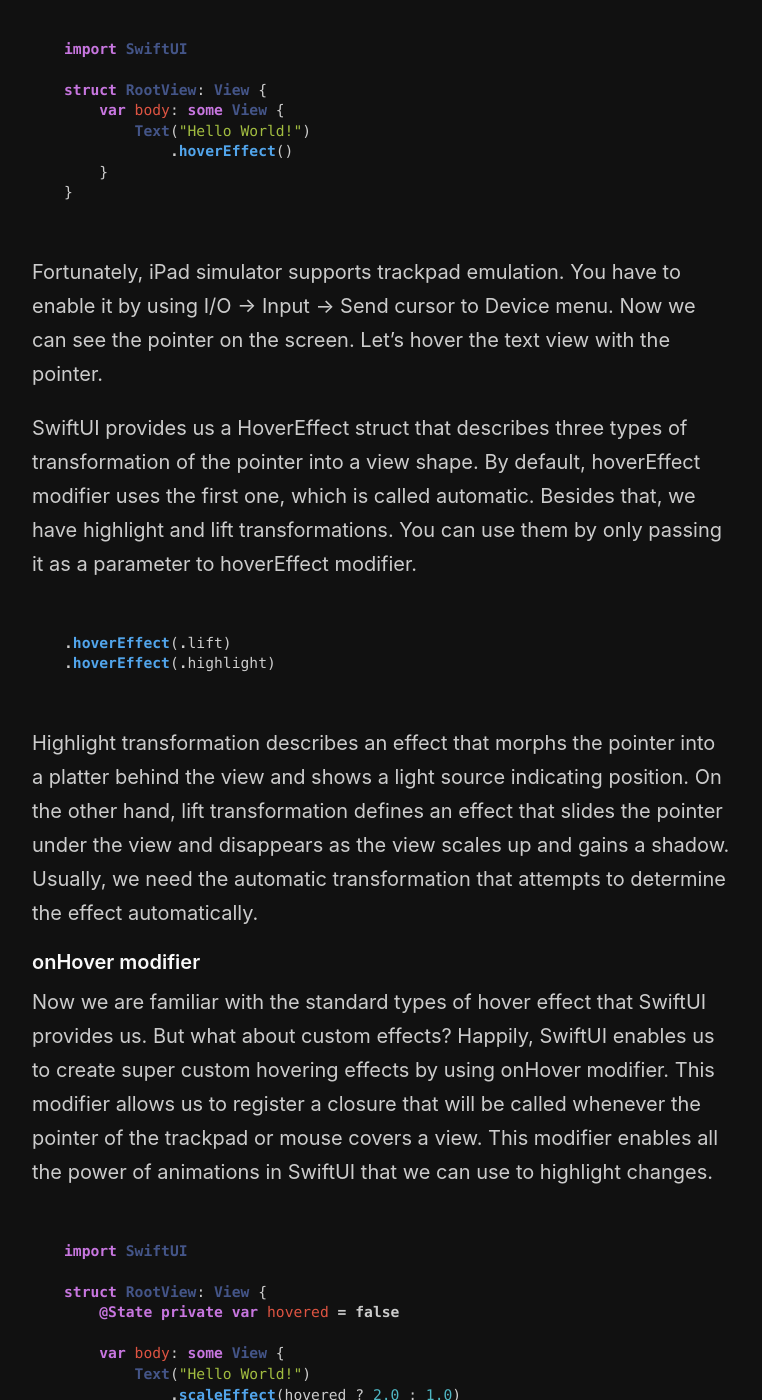
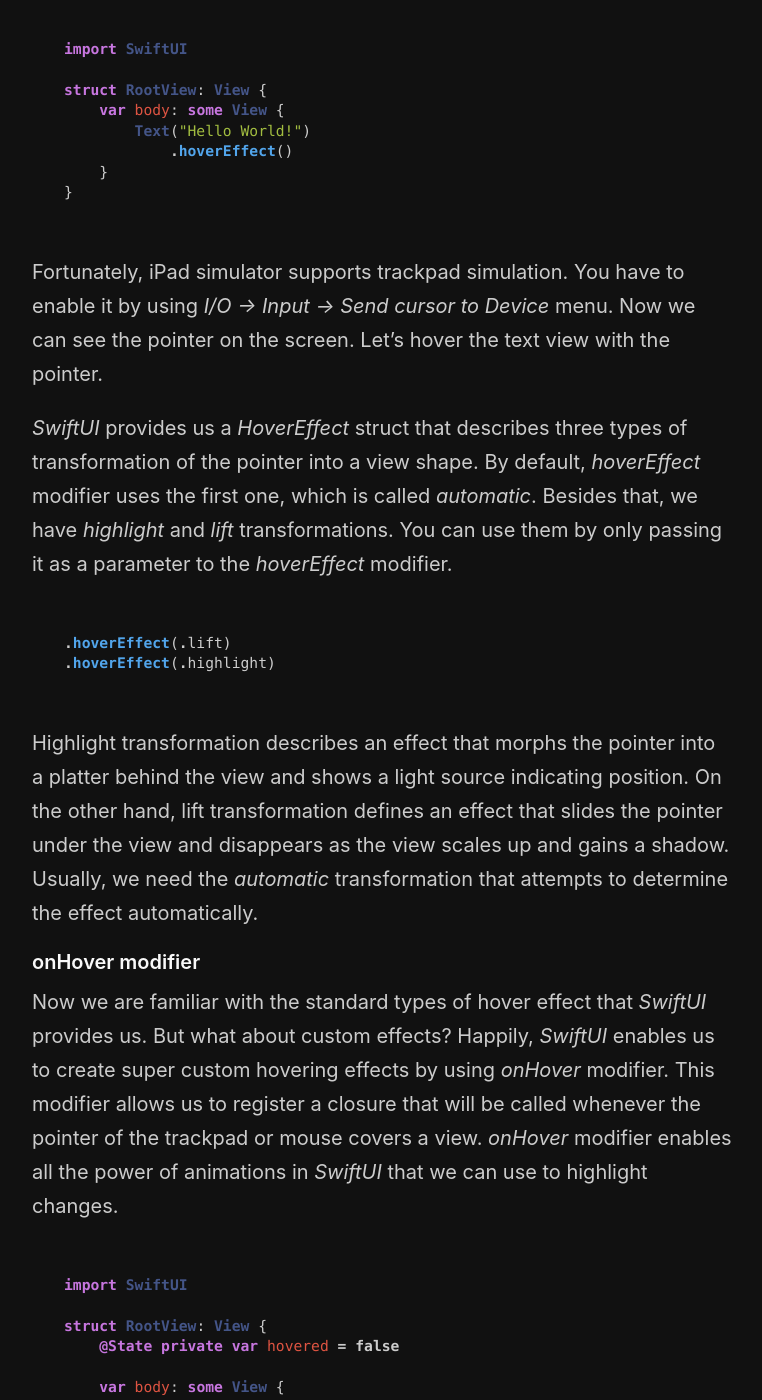
Before and after one commit to mecid/mecid.github.io, a Jekyll site: the page built from _posts/2020-03-25-trackpad-hover-effect-in-swiftui.md, in a window 1280 px wide and 1400 px high, scrolled down 700 px. Shown: the whole window, without its empty margins (258-1020 px from the left). Built offline with Jekyll 4.4.1, drawn with Linux system fonts in a browser that asks for light colours; some of the changed text lies outside the part shown.

Commit message:
Update 2020-03-25-trackpad-hover-effect-in-swiftui.md

````diff
--- a/_posts/2020-03-25-trackpad-hover-effect-in-swiftui.md
+++ b/_posts/2020-03-25-trackpad-hover-effect-in-swiftui.md
@@ -3,10 +3,10 @@
 layout: post
 image: /public/ipad.jpg
 ---
-Last week Apple updated iPad Pro and added trackpad support to iPadOS. We finally have Xcode 11.4, which introduces the onHover and hoverEffect modifiers to help us utilize trackpad and mouse support. This week we will learn how to be a good iOS citizen and add support for the trackpad to our SwiftUI views.
+Last week Apple updated iPad Pro and added trackpad support to iPadOS. We finally have Xcode 11.4, which introduces the *onHover* and *hoverEffect* modifiers to help us utilize trackpad and mouse support in *SwiftUI*. This week we will learn how to be a good iOS citizen and add support for the trackpad to our *SwiftUI* views.
 
 #### hoverEffect modifier
-SwiftUI provides us the hoverEffect modifier that we can attach to any view. This modifier enables the transformation of trackpad or mouse pointer into the hovering view shape. It is tough to explain this transformation and better to see. Let's run the example on an iPad simulator.
+*SwiftUI* provides us the *hoverEffect* modifier that we can attach to any view. This modifier enables the transformation of trackpad or mouse pointer into the hovering view shape. It is tough to explain this transformation and better to see. Let's run the example on an iPad simulator.
 
 ```swift
 import SwiftUI
@@ -19,19 +19,19 @@
 }
 ```
 
-Fortunately, iPad simulator supports trackpad emulation. You have to enable it by using I/O -> Input -> Send cursor to Device menu. Now we can see the pointer on the screen. Let's hover the text view with the pointer.
+Fortunately, iPad simulator supports trackpad simulation. You have to enable it by using *I/O -> Input -> Send cursor to Device* menu. Now we can see the pointer on the screen. Let's hover the text view with the pointer.
 
-SwiftUI provides us a HoverEffect struct that describes three types of transformation of the pointer into a view shape. By default, hoverEffect modifier uses the first one, which is called automatic. Besides that, we have highlight and lift transformations. You can use them by only passing it as a parameter to hoverEffect modifier.
+*SwiftUI* provides us a *HoverEffect* struct that describes three types of transformation of the pointer into a view shape. By default, *hoverEffect* modifier uses the first one, which is called *automatic*. Besides that, we have *highlight* and *lift* transformations. You can use them by only passing it as a parameter to the *hoverEffect* modifier.
 
 ```swift
 .hoverEffect(.lift)
 .hoverEffect(.highlight)
 ```
 
-Highlight transformation describes an effect that morphs the pointer into a platter behind the view and shows a light source indicating position. On the other hand, lift transformation defines an effect that slides the pointer under the view and disappears as the view scales up and gains a shadow. Usually, we need the automatic transformation that attempts to determine the effect automatically.
+Highlight transformation describes an effect that morphs the pointer into a platter behind the view and shows a light source indicating position. On the other hand, lift transformation defines an effect that slides the pointer under the view and disappears as the view scales up and gains a shadow. Usually, we need the *automatic* transformation that attempts to determine the effect automatically.
 
 #### onHover modifier
-Now we are familiar with the standard types of hover effect that SwiftUI provides us. But what about custom effects? Happily, SwiftUI enables us to create super custom hovering effects by using onHover modifier. This modifier allows us to register a closure that will be called whenever the pointer of the trackpad or mouse covers a view. This modifier enables all the power of animations in SwiftUI that we can use to highlight changes.
+Now we are familiar with the standard types of hover effect that *SwiftUI* provides us. But what about custom effects? Happily, *SwiftUI* enables us to create super custom hovering effects by using *onHover* modifier. This modifier allows us to register a closure that will be called whenever the pointer of the trackpad or mouse covers a view. *onHover* modifier enables all the power of animations in *SwiftUI* that we can use to highlight changes.
 
 ```swift
 import SwiftUI
@@ -50,9 +50,9 @@
 }
 ```
 
-As you can see in the example above, we use onHover modifier to register a closure that delivers us a boolean value. This boolean value is true whenever the pointer hovers the view. We save the value into a state variable and scale our view using default animation.
+As you can see in the example above, we use *onHover* modifier to register a closure that delivers us a *Boolean* value. This *Boolean* value is *true* whenever the pointer hovers the view. We save the value into a state variable and scale our view using default animation.
 
-> To learn more about the power of animation modifier in SwiftUI, take a look at my "[Animations in SwiftUI](/2019/06/26/animations-in-swiftui/)" post.
+> To learn more about the power of animation modifier in *SwiftUI*, take a look at my "[Animations in SwiftUI](/2019/06/26/animations-in-swiftui/)" post.
 
 #### Conclusion
 I am pleased to see that iPadOS gains the support of trackpad. I hope we will see Xcode running on iPadOS pretty soon, and iPad will replace Macbook. For now, let's support trackpad and mouse in our apps. I hope you enjoy the post. Feel free to follow me on [Twitter](https://twitter.com/mecid) and ask your questions related to this post. Thanks for reading, and see you next week!
````
